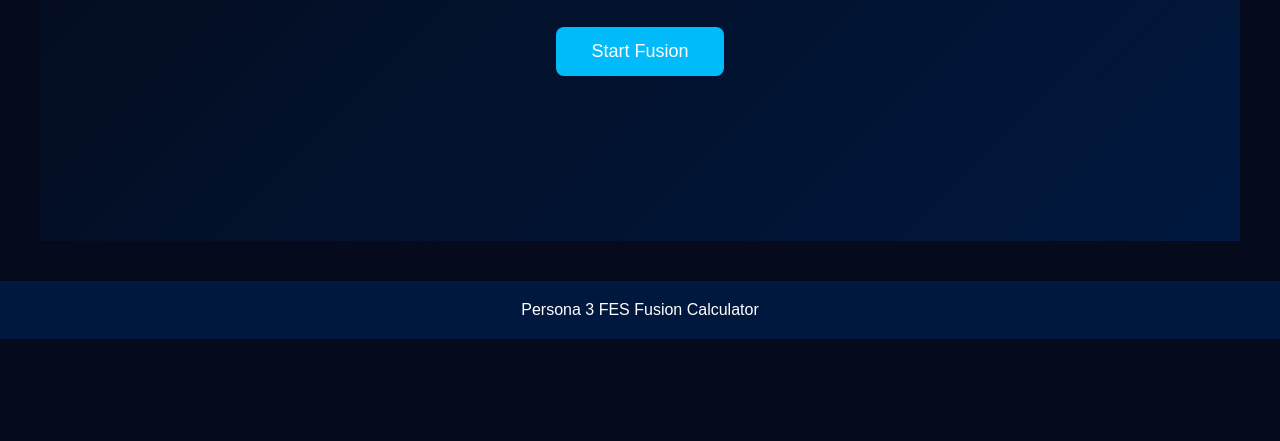
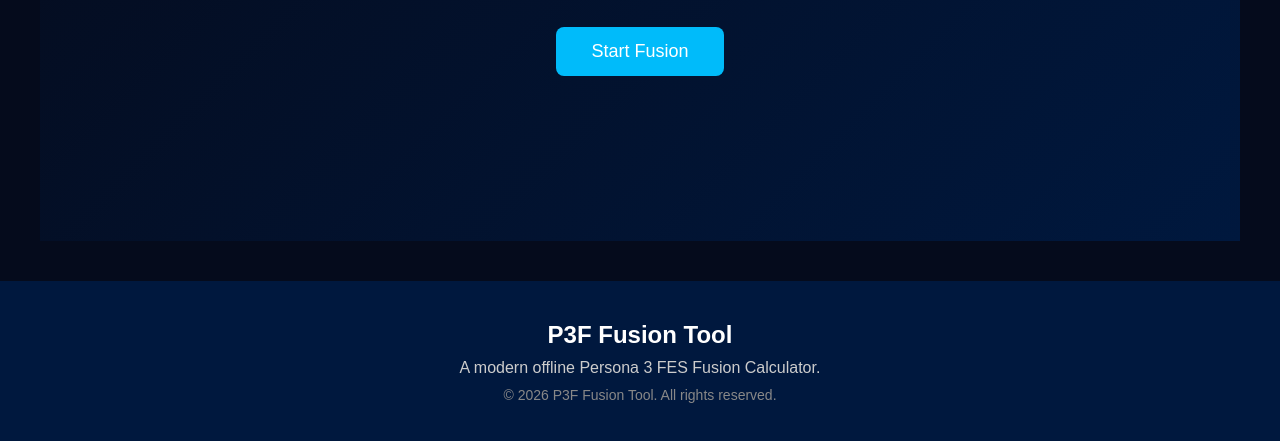
Before and after one commit to Vindorasta/persona3-fes-fusion-calculator, a website built with Vite: page index.html in a window 1280 px wide. Shown: the part 427-868 px from the top of the page. Before the commit the page ends 800 px from the top, so only its background shows below. Built offline with nearby package versions, Linux system fonts and the light colour scheme.

Commit message:
Create modern footer

```diff
--- a/assets/css/style.css
+++ b/assets/css/style.css
@@ -76,12 +76,34 @@ main {
    Footer
 ========================= */
 
-footer {
+/* =========================
+   Footer
+========================= */
+
+.footer {
+  background-color: #00183e;
+
+  padding: 40px 20px;
+
   text-align: center;
+}
 
-  padding: 20px;
+.footer-content h3 {
+  font-size: 24px;
 
-  background-color: #00183e;
+  margin-bottom: 10px;
+}
+
+.footer-content p {
+  color: #cccccc;
+
+  margin-bottom: 10px;
+}
+
+.footer .copyright {
+  font-size: 14px;
+
+  color: #888888;
 }
 
 /* =========================
--- a/index.html
+++ b/index.html
@@ -56,8 +56,14 @@
     </main>
 
     <!-- Footer -->
-    <footer>
-      <p>Persona 3 FES Fusion Calculator</p>
+    <footer class="footer">
+      <div class="footer-content">
+        <h3>P3F Fusion Tool</h3>
+
+        <p>A modern offline Persona 3 FES Fusion Calculator.</p>
+
+        <p class="copyright">© 2026 P3F Fusion Tool. All rights reserved.</p>
+      </div>
     </footer>
   </body>
 </html>
```
